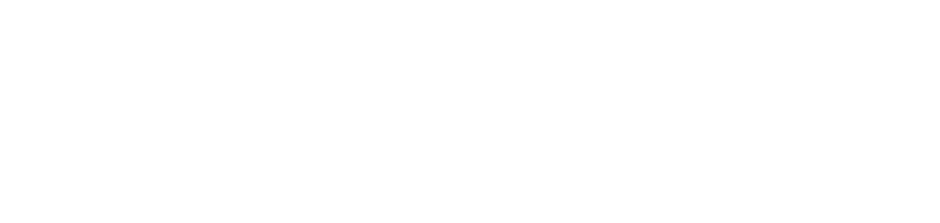
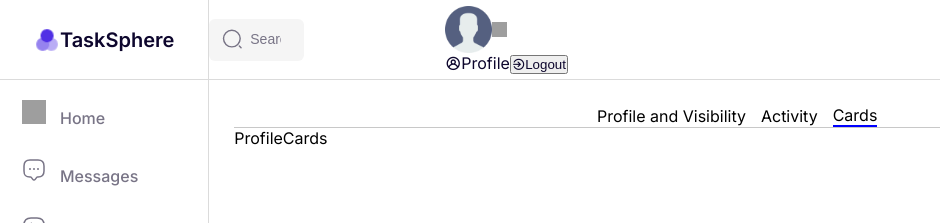
Before and after one commit to aniketsuryavanshi093/TaskSphere-FE, a Next.js app: page /dashboard/profile/cards in a window 1280 px wide. Before the commit this address had no page. Shown: the top 223 px of the page, without its empty margins (0-940 px from the left). Built offline with nearby package versions, Linux system fonts and the light colour scheme; no server answers; grey boxes are pictures that could not be loaded.

Commit message:
profile layout started

```diff
--- a/src/app/dashboard/admin/_AdminComponents/AdminProjects.tsx
+++ b/src/app/dashboard/admin/_AdminComponents/AdminProjects.tsx
@@ -1,4 +1,4 @@
-import React, { ReactNode, useEffect, useState } from "react";
+import React, { useEffect, useState } from "react";
 import DatatableTables from "@/app/_components/UI/Table/Table";
 import { adminprojectscolumn } from "@/constants/tableColumns";
 import { useSession } from "next-auth/react";
@@ -26,7 +26,6 @@
         true,
         false
     );
-
     useEffect(() => {
         if (orgProjects?.data?.data?.paginatedResults?.length as any) {
             const temp = orgProjects?.data?.data?.paginatedResults.map((elem: ProjectsType, i) => ({
--- /dev/null
+++ b/src/app/dashboard/profile/cards/page.tsx
@@ -0,0 +1,9 @@
+import React from 'react'
+
+const ProfileCards = () => {
+    return (
+        <div>ProfileCards</div>
+    )
+}
+
+export default ProfileCards
--- /dev/null
+++ b/src/app/dashboard/profile/components/ProfileTabs.tsx
@@ -0,0 +1,29 @@
+"use client"
+import Link from 'next/link'
+import { useParams, usePathname } from 'next/navigation'
+import React from 'react'
+
+const ProfileTabs = () => {
+    const router = usePathname()
+    return (
+        <ul className='profiletabs wrapper'>
+            <li id="profile" className={`py-2 ${router === "/dashboard/profile" && "selected"} `}>
+                <Link prefetch={false} href="/dashboard/profile">
+                    Profile and Visibility
+                </Link>
+            </li>
+            <li id="activity" className={`py-2 ${router?.includes("activity") && "selected"}`}>
+                <Link href="/dashboard/profile/activity">
+                    Activity
+                </Link>
+            </li>
+            <li id="cards" className={`py-2 ${router?.includes("cards") && "selected"}`}>
+                <Link href="/dashboard/profile/cards">
+                    Cards
+                </Link>
+            </li>
+        </ul>
+    )
+}
+
+export default ProfileTabs
--- /dev/null
+++ b/src/app/dashboard/profile/layout.tsx
@@ -0,0 +1,18 @@
+import React, { ReactNode } from 'react'
+import "./profile.scss"
+import ProfileTabs from "./components/ProfileTabs";
+
+const Profilelayout: React.FC<{ children: ReactNode }> = ({ children }) => {
+    return (
+        <div className='w-100 my-2'>
+            <ProfileTabs />
+            <div className='w-100 my-2'>
+                {
+                    children
+                }
+            </div>
+        </div>
+    )
+}
+
+export default Profilelayout
--- a/src/app/dashboard/profile/page.tsx
+++ b/src/app/dashboard/profile/page.tsx
@@ -1,8 +1,8 @@
-import React from 'react'
-
+'use server'
+import "./profile.scss"
 const MyProfile = () => {
     return (
-        <div>MyProfile</div>
+        <h1>Profile and Visibility</h1>
     )
 }
 
--- /dev/null
+++ b/src/app/dashboard/profile/profile.scss
@@ -0,0 +1,15 @@
+.profiletabs {
+    justify-content: flex-start;
+    list-style: none;
+    padding: 0px;
+    border-bottom: 1px solid #8080806e;
+
+    li {
+        margin-right: 15px;
+        cursor: pointer;
+    }
+
+    .selected {
+        border-bottom: 2px solid blue;
+    }
+}
--- a/src/hooks/UseQuery/ProjectsQueryHooks/usegetAllOrganizationsProjecthook.tsx
+++ b/src/hooks/UseQuery/ProjectsQueryHooks/usegetAllOrganizationsProjecthook.tsx
@@ -2,8 +2,6 @@
 import { useQuery } from '@tanstack/react-query'
 
 const useGetAllOrganizationsProjecthook = (data, pagination, isanalytic, istaskstats) => {
-    console.log({ data, pagination, isanalytic, istaskstats });
-
     return useQuery({
         queryFn: () => getAllOrganizationsProject({ ...data?.user, ...pagination, isanalytic, istaskstats }),
         queryKey: ['orgainzationprojects', isanalytic ? `${data?.user?.id}?isanalytic?page=${pagination.currentPage}?itemcount=${pagination.PerpageItemCount}` : istaskstats ? `${data?.user?.id}isAnalytics` : `${data?.user?.id}`],
```
Also changed, not shown: src/app/dashboard/profile/activity/page.tsx (added, +9 -0 lines), src/app/dashboard/profile/loading.tsx (added, +9 -0 lines), src/middleware.ts (+15 -0 lines).
